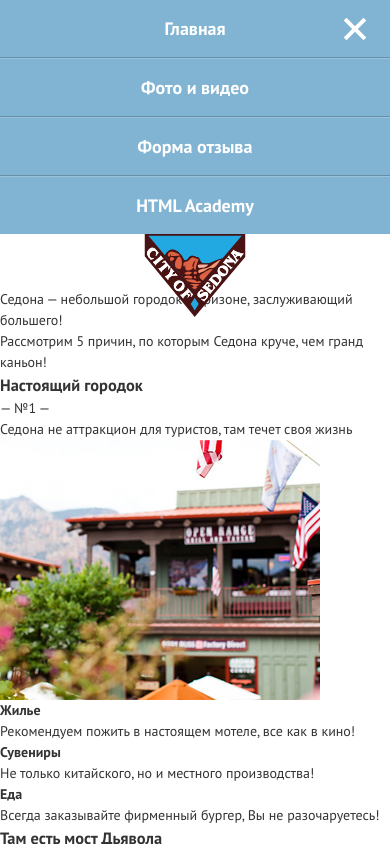
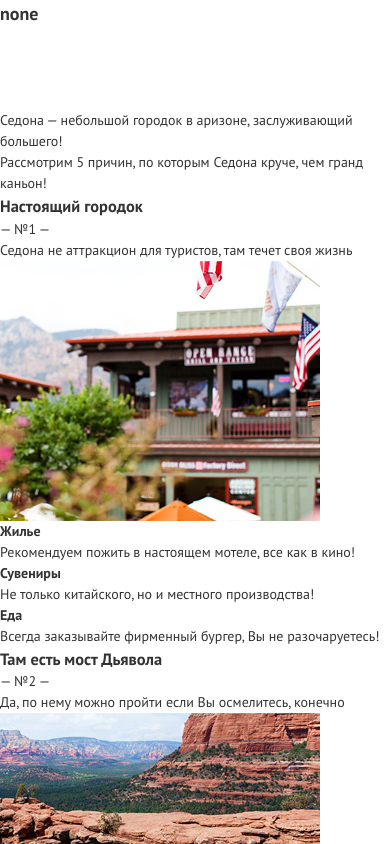
Before and after one commit to SavenkovYS/Sedona, a website: page source/index.html in a window 390 px wide. Both pictures are taken after a click on the button "Закрыть меню". Shown: the top 844 px of the page. Drawn offline with nearby package versions, Linux system fonts and the light colour scheme; files that its build step writes are made by us from their sources.

Commit message:
toggle mobile menu

```diff
--- a/source/index.html
+++ b/source/index.html
@@ -196,5 +196,6 @@
               </a>
             </p>
         </footer> <!-- / Футер -->
+        <script src="js/main-nav.js"></script>
     </body>
 </html>
--- /dev/null
+++ b/source/js/main-nav.js
@@ -0,0 +1,6 @@
+const mainNav = document.querySelector('.main-nav')
+const btnClose = document.querySelector('.main-nav__button--close')
+
+btnClose.addEventListener('click', evt => {
+    mainNav.innerHTML = 'none';
+})
--- a/source/less/blocks/main-nav.less
+++ b/source/less/blocks/main-nav.less
@@ -42,7 +42,7 @@
         content: '';
 
         position: absolute;
-        top: 10px;
+        top: 13px;
         left: 1px;
 
         width: 28px;
```
